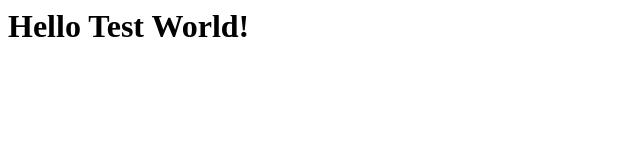
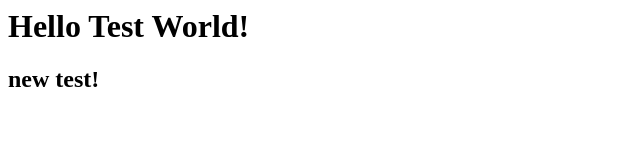
Before and after one commit to cwmorse/IXMAWebsite, a plain HTML site: page index.html in a window 1280 px wide. Shown: the whole page, without its empty margins (0-640 px from the left). Drawn offline with Linux system fonts and the light colour scheme.

Commit message:
Update index.html

```diff
--- a/index.html
+++ b/index.html
@@ -1 +1,2 @@
 <h1>Hello Test World!</h1>
+<h2>new test!</h2>
```
